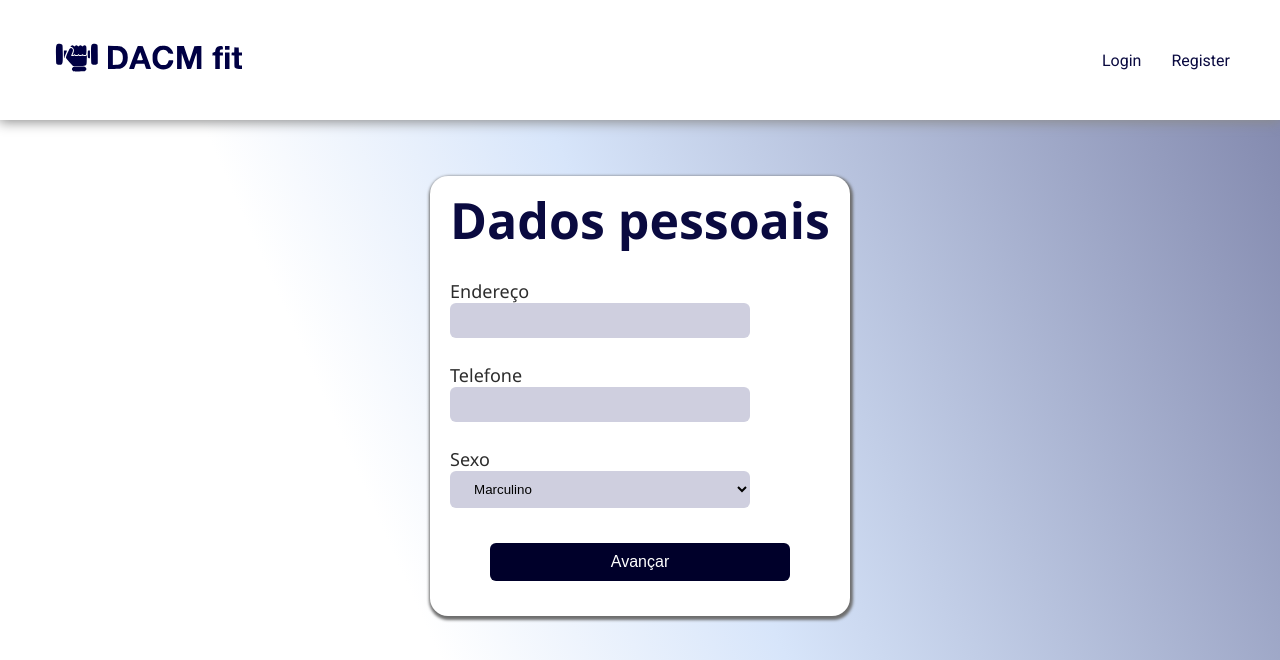
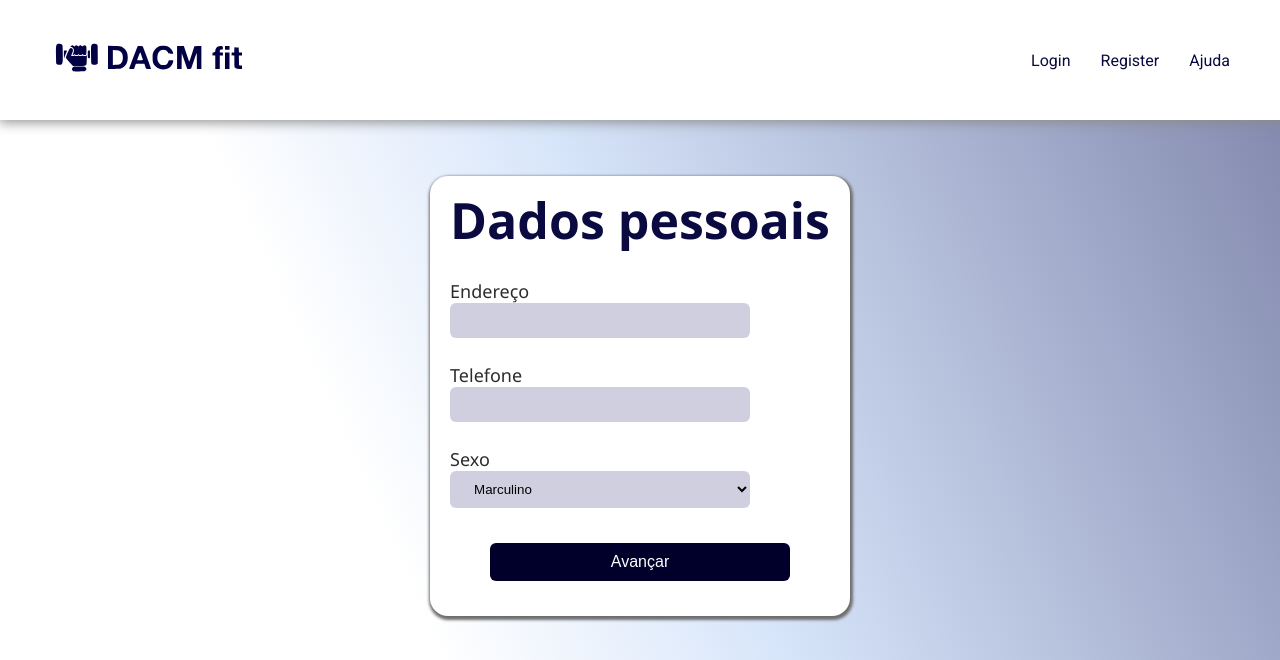
Before and after one commit to Davi-1903/DACM-fit, a Flask app: page /dados_pessoais in a window 1280 px wide. Shown: the top 660 px of the page. Run offline with Flask 3, Linux system fonts and the light colour scheme; some web fonts are replaced.

Commit message:
Adicionar link para página de ajuda

```diff
--- a/templates/components/header.html
+++ b/templates/components/header.html
@@ -6,10 +6,12 @@
             <li><a href="{{ url_for('tabela_treino' ) }}">Tabela de treino</a></li>
             <li><a href="{{ url_for('registrar_treino') }}">Registrar treino</a></li>
             <li><a href="{{ url_for('perfil')}}">Perfil</a></li>
+            <li><a href="{{ url_for('ajuda') }}">Ajuda</a></li>
             <li><a href="{{ url_for('logout' ) }}">Logout</a></li>
             {% else %}
             <li><a href="{{ url_for('login') }}">Login</a></li>
             <li><a href="{{ url_for('register') }}">Register</a></li>
+            <li><a href="{{ url_for('ajuda') }}">Ajuda</a></li>
             {% endif %}
         </ul>
     </nav>
```
